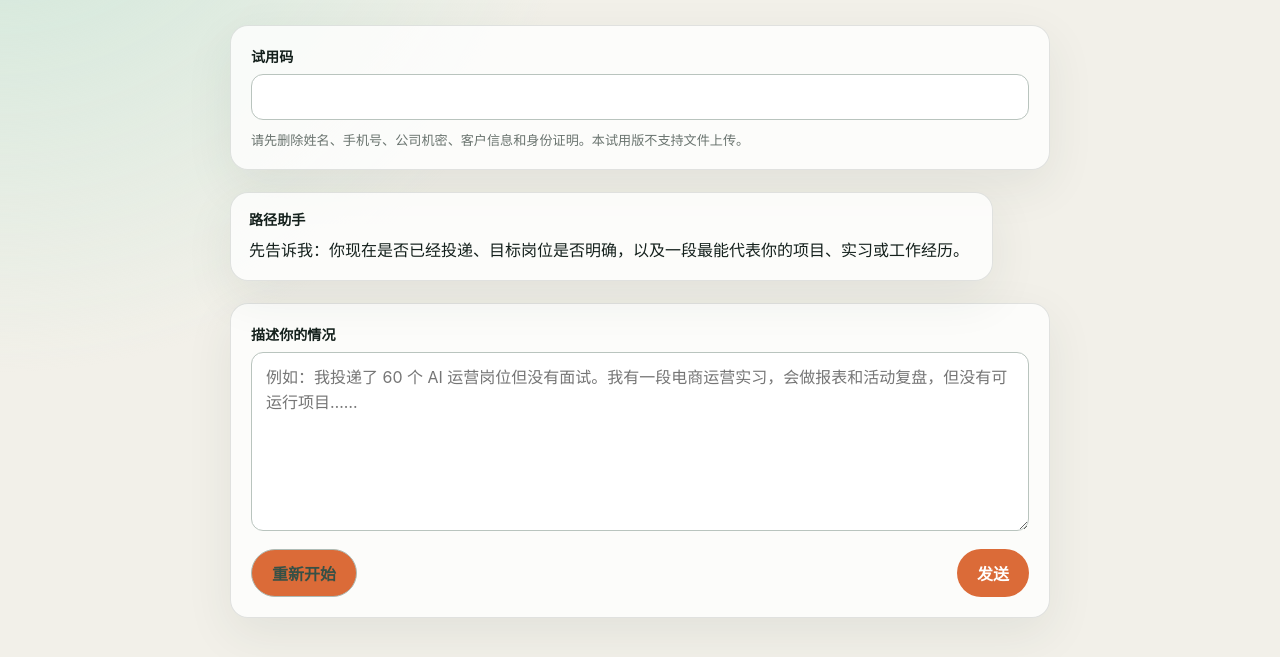
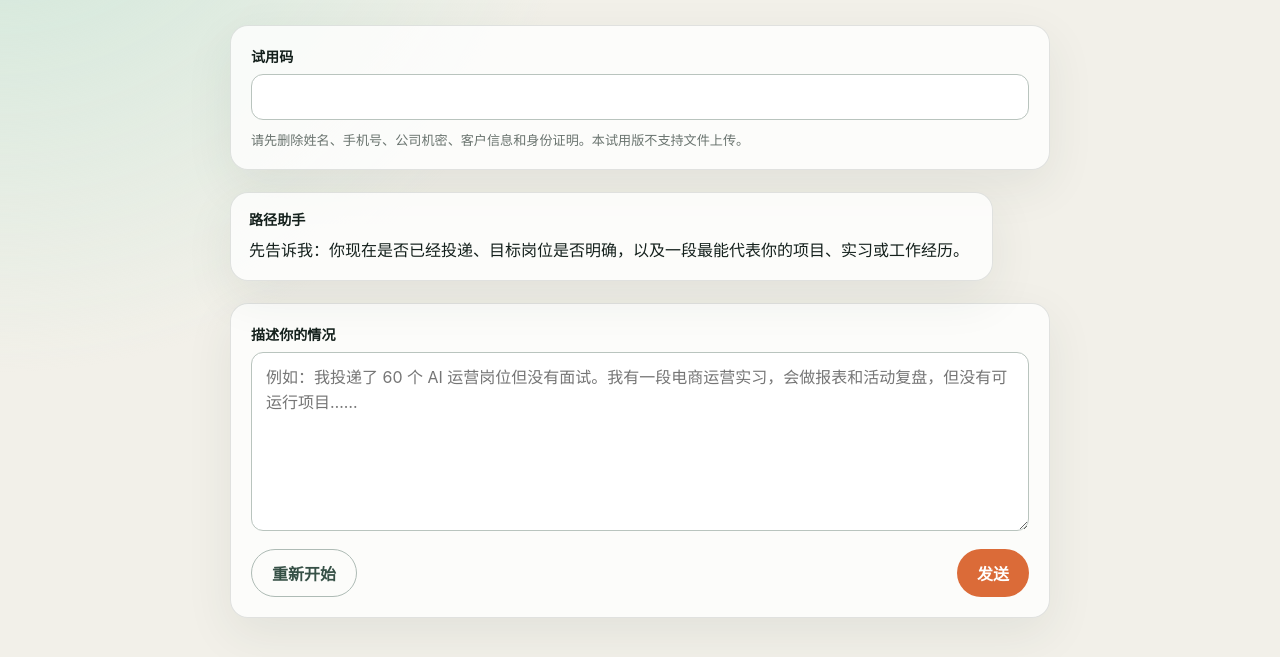
Before and after one commit to rae-ch-rui/find-jobs, a website: page pilot-api/public/index.html in a window 1280 px wide. Shown: the part 225-882 px from the top of the page. Drawn offline with Linux system fonts and the light colour scheme.

Commit message:
Fix pilot secondary button style

```diff
--- a/pilot-api/public/styles.css
+++ b/pilot-api/public/styles.css
@@ -145,7 +145,7 @@ button {
 }
 
 button.secondary {
-  background: tranparent;
+  background: transparent;
   color: #365046;
   border: 1px solid #aebbb5;
 }
```
